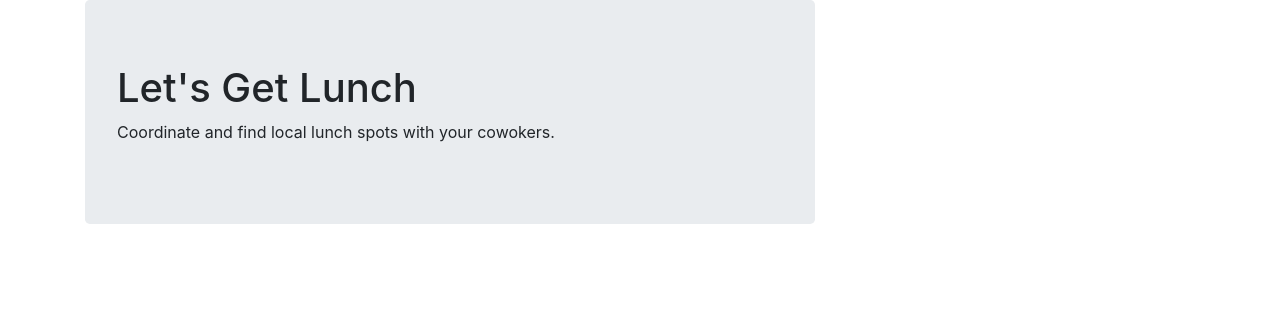
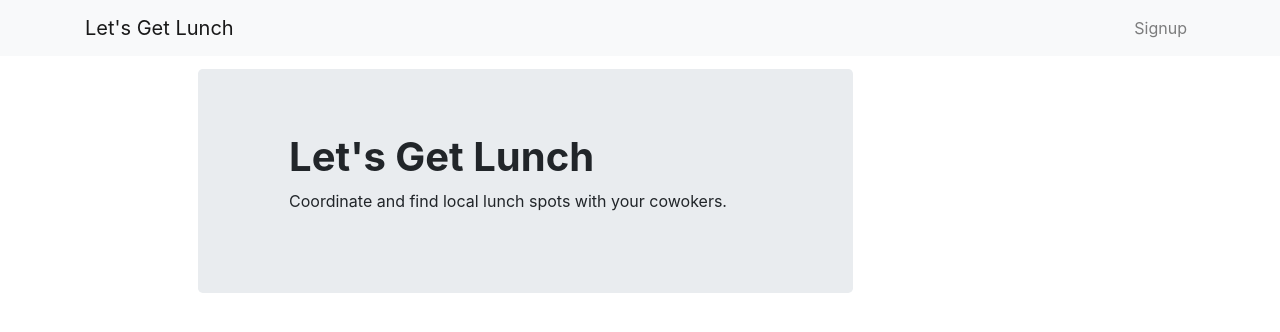
Before and after one commit to wt-854/lets-get-lunch-fe, an Angular app: page / in a window 1280 px wide. Shown: the top 332 px of the page. Built offline with nearby package versions, Linux system fonts and the light colour scheme; what @auth0/angular-jwt would draw is missing.

Commit message:
Changed html for bootstrap 4

```diff
--- a/src/app/app.component.html
+++ b/src/app/app.component.html
@@ -1 +1,2 @@
+<app-navbar></app-navbar>
 <router-outlet></router-outlet>
--- a/src/app/app.module.ts
+++ b/src/app/app.module.ts
@@ -6,6 +6,7 @@ import { JwtModule } from '@auth0/angular-jwt';
 import { AppRoutingModule } from './app-routing.module';
 import { AppComponent } from './app.component';
 import { HomeComponent } from './home/home.component';
+import { NavbarComponent } from './navbar/navbar.component';
 
 export function tokenGetter() {
   return localStorage.getItem('Authorization');
@@ -14,7 +15,8 @@ export function tokenGetter() {
 @NgModule({
   declarations: [
     AppComponent,
-    HomeComponent
+    HomeComponent,
+    NavbarComponent
   ],
   imports: [
     BrowserModule,
--- a/src/app/home/home.component.html
+++ b/src/app/home/home.component.html
@@ -1,9 +1,9 @@
-<div class="container">
+<div class="container" style="margin-top: 1%; padding-left: 10%;">
   <div class="row">
     <div class="col-md-8 col-md-offset-2">
       <div class="jumbotron">
-        <h1>Let's Get Lunch</h1>
-        <p>Coordinate and find local lunch spots with your cowokers.</p>
+        <h1 style="padding-left: 10%; padding-right: 10%"><b>Let's Get Lunch</b></h1>
+        <p style="padding-left: 10%; padding-right: 10%">Coordinate and find local lunch spots with your cowokers.</p>
       </div>
     </div>
   </div>
--- /dev/null
+++ b/src/app/navbar/navbar.component.html
@@ -0,0 +1,30 @@
+<nav class="navbar navbar-expand-lg navbar-light bg-light">
+    <div class="container">
+
+      <div class="navbar-header">
+
+        <a *ngIf="!isLoggedIn"
+           class="navbar-brand"
+           routerLink="">Let's Get Lunch</a>
+        <a *ngIf="isLoggedIn"
+           class="navbar-brand"
+           routerLink="/dashboard">Let's Get Lunch</a>
+      </div><!--navbar-header-->
+
+      <div id="lgl-navbar">
+        <ul class="nav navbar-nav navbar-right">
+          <li *ngIf="!isLoggedIn">
+            <a class="nav-link" data-test="signup" routerLink="/signup">Signup</a>
+          </li>
+          <!-- <li *ngIf="!isLoggedIn">
+            <a data-test="login" routerLink="/login">Login</a>
+          </li> -->
+
+          <li *ngIf="isLoggedIn">
+            <a class="nav-link" data-test="logout" routerLink="" (click)="logout()">Logout</a>
+          </li>
+        </ul>
+      </div><!--navbar-collapse-->
+
+    </div>
+  </nav>
--- /dev/null
+++ b/src/app/navbar/navbar.component.ts
@@ -0,0 +1,15 @@
+import { Component, OnInit } from '@angular/core';
+
+@Component({
+  selector: 'app-navbar',
+  templateUrl: './navbar.component.html',
+  styleUrls: ['./navbar.component.css']
+})
+export class NavbarComponent implements OnInit {
+
+  constructor() { }
+
+  ngOnInit() {
+  }
+
+}
--- a/src/app/signup/signup.component.html
+++ b/src/app/signup/signup.component.html
@@ -1,4 +1,4 @@
-<div class="container">
+<div class="container" style="padding-left: 15%; padding-right: 15%">
   <div class="row">
     <div class="col-md-4 col-md-offset-4">
       <form #form="ngForm" (ngSubmit)="signup(form.value)">
```
Also changed, not shown: src/app/navbar/navbar.component.css (added), 1 other file (tests, documents, lock files or other folders).
